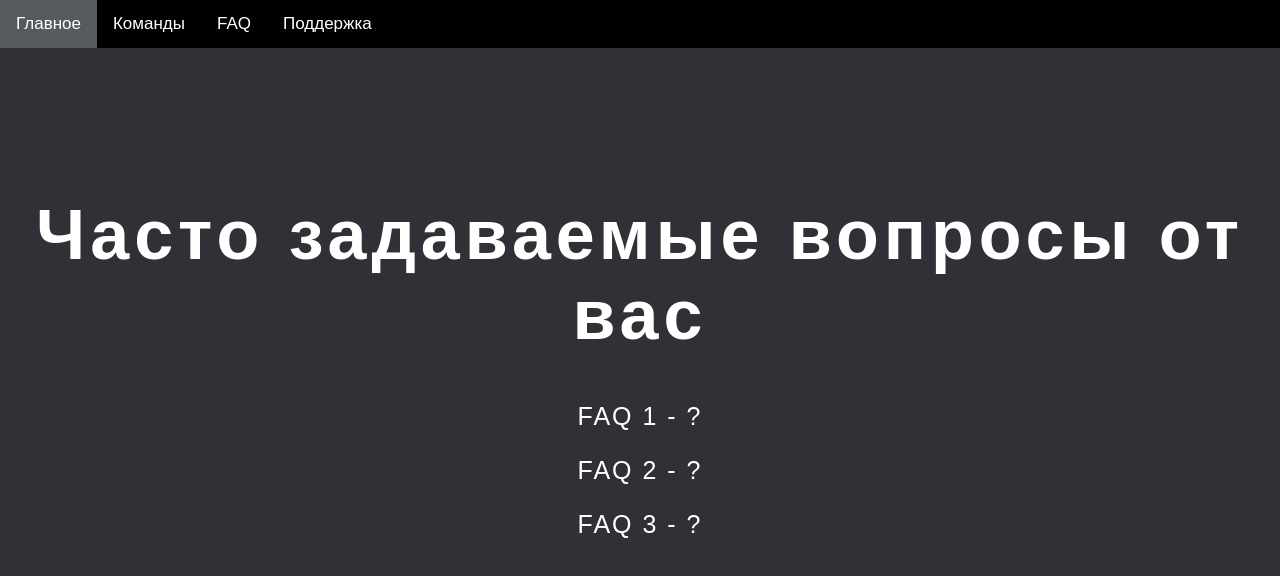
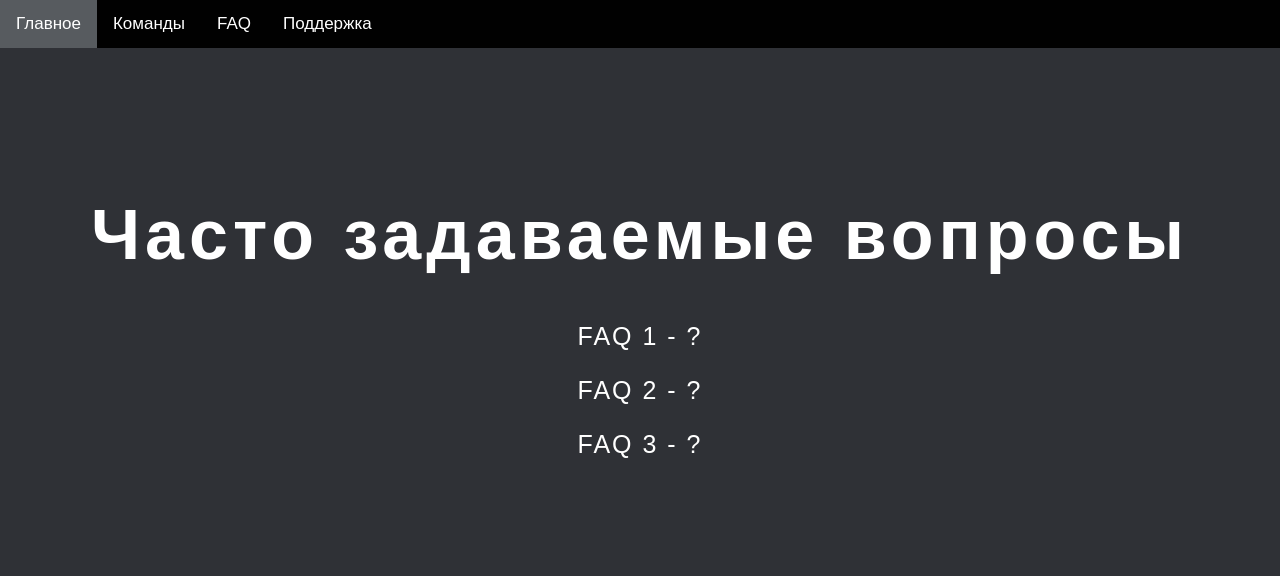
Before and after one commit to HekaHub/discord-bot-web, a plain HTML site: page faq.html in a window 1280 px wide. Drawn offline with Linux system fonts and the light colour scheme.

Commit message:
Update faq.html

```diff
--- a/faq.html
+++ b/faq.html
@@ -24,7 +24,7 @@
 	    };
     </script>
 	<div align="center" class="mainText">
-        <h1>Часто задаваемые вопросы от вас</h1>
+        <h1>Часто задаваемые вопросы</h1>
         <p>FAQ 1 - ?</p>
         <p>FAQ 2 - ?</p>
         <p>FAQ 3 - ?</p>
```
